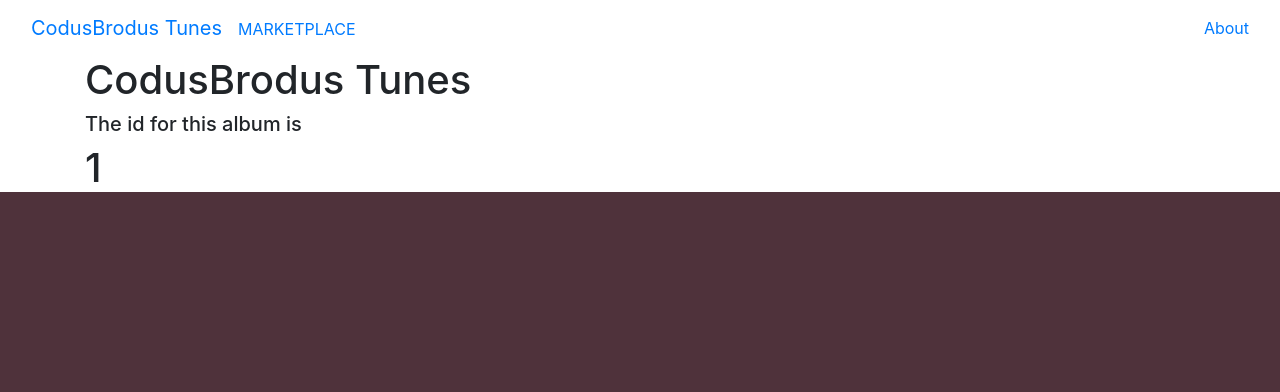
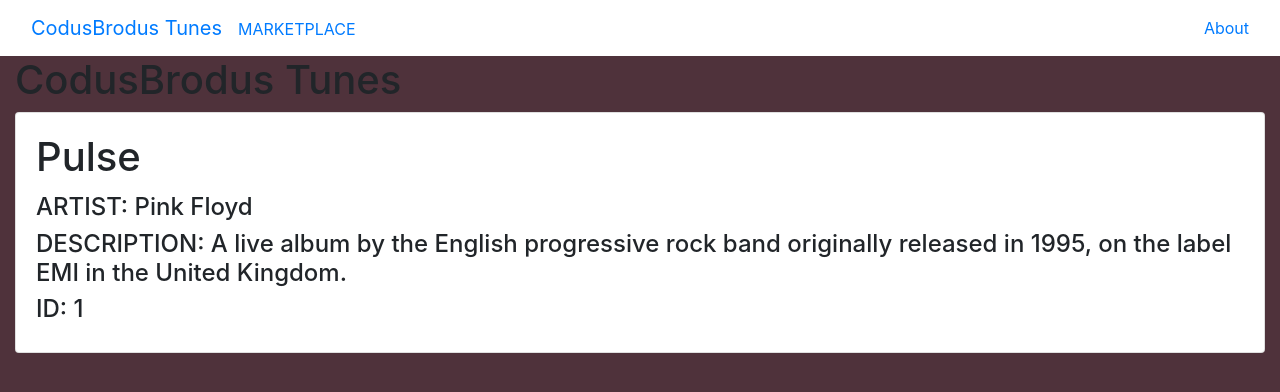
Before and after one commit to bigplans47/js_angular_week4_music_store, an Angular app: page /albums/1 in a window 1280 px wide. Shown: the top 392 px of the page. Built offline with nearby package versions, Linux system fonts and the light colour scheme.

Commit message:
Add album.service. Add onInit functions for services in two components.

```diff
--- a/package.json
+++ b/package.json
@@ -4,7 +4,7 @@
   "license": "MIT",
   "scripts": {
     "ng": "ng",
-    "start": "ng serve",
+    "start": "ng serve --open",
     "build": "ng build --prod",
     "test": "ng test",
     "lint": "ng lint",
--- a/src/app/album-detail/album-detail.component.css
+++ b/src/app/album-detail/album-detail.component.css
@@ -0,0 +1,3 @@
+div.container {
+  background-color: #4F323B;
+}
--- a/src/app/album-detail/album-detail.component.html
+++ b/src/app/album-detail/album-detail.component.html
@@ -1 +1,9 @@
-<h5>The id for this album is</h5><h1>{{albumId}}</h1>
+<div class="card">
+  <div class="card-body">
+    <h1 class="card-title">{{albumToShow.title}}</h1>
+    <h4>ARTIST: {{albumToShow.artist}}</h4>
+    <h4>DESCRIPTION: {{albumToShow.description}}</h4>
+    <h4>ID: {{albumToShow.id}}</h4>
+  </div>
+
+</div>
--- a/src/app/album-detail/album-detail.component.ts
+++ b/src/app/album-detail/album-detail.component.ts
@@ -2,20 +2,28 @@ import { Component, OnInit } from '@angular/core';
 import { ActivatedRoute, Params } from '@angular/router';
 import { Location } from '@angular/common';
 import { Album } from '../album.model';
+import { AlbumService } from '../album.service';
 
 @Component({
   selector: 'app-album-detail',
   templateUrl: './album-detail.component.html',
-  styleUrls: ['./album-detail.component.css']
+  styleUrls: ['./album-detail.component.css'],
+  providers: [AlbumService]
 })
 export class AlbumDetailComponent implements OnInit {
   albumId: number = null;
-  constructor(private route: ActivatedRoute, private location: Location) { }
+  albumToShow: Album;
+  constructor(
+    private route: ActivatedRoute,
+    private location: Location,
+    private albumService: AlbumService
+  ) { }
 
   ngOnInit() {
     this.route.params.forEach((urlParameters) => {
       this.albumId = parseInt(urlParameters['id']);
     });
+    this.albumToShow = this.albumService.albumById(this.albumId);
   }
 
 }
--- /dev/null
+++ b/src/app/album.service.ts
@@ -0,0 +1,21 @@
+import { Injectable } from '@angular/core';
+import { Album } from './album.model';
+import { ALBUMS } from './mock-albums'
+
+@Injectable()
+export class AlbumService {
+
+  constructor() { }
+  getAlbums() {
+    return ALBUMS;
+  }
+
+  albumById(id: number) {
+    for (var i = 0; i < ALBUMS.length - 1; i++) {
+      if (ALBUMS[i].id === id) {
+        return ALBUMS[i];
+      }
+    }
+  }
+
+}
--- a/src/app/app.component.css
+++ b/src/app/app.component.css
@@ -1,3 +1,5 @@
-html {
+.container {
   background-color: #4F323B;
+  margin: 0px;
+  max-width: 100%;
 }
--- a/src/app/marketplace/marketplace.component.ts
+++ b/src/app/marketplace/marketplace.component.ts
@@ -1,31 +1,24 @@
 import { Component, OnInit } from '@angular/core';
 import { Album } from '../album.model';
 import { Router } from '@angular/router';
-
+import { AlbumService } from '../album.service';
 
 
 @Component({
   selector: 'app-marketplace',
   templateUrl: './marketplace.component.html',
-  styleUrls: ['./marketplace.component.css']
+  styleUrls: ['./marketplace.component.css'],
+  providers: [AlbumService]
 })
-export class MarketplaceComponent  {
-  albums: Album[] = [
-   new Album("Pulse", "Pink Floyd",
-       "A live  album by the English progressive rock band originally released in 1995, on the label EMI in the United Kingdom.", 1),
-   new Album("Funhouse", "The Stooges",
-       "The second  album from the American rock band, released in 1970 by Elektra Records.", 2),
-   new Album("Twilight of the Thunder God", "Amon Amarth",
-       "Seventh album by the Swedish band, released in 2008, based on Thor's battle with the serpent Jörmungandr.", 3),
-   new Album("Dilate", "Ani DiFranco",
-       "Her highest-selling and most acclaimed album, released in 1996.", 4),
-   new Album("Chopin - Complete Nocturnes", "Brigitte Engerer",
-       "Released in 2010, this is Engerer's own rendition of the classical composer Chopin.", 5),
-   new Album("Axis Bold As Love", "The Jimi Hendrix Experience",
-       "Second studio album by the English-American band, released in 1967.", 6)
-  ];
 
-  constructor(private router: Router) {}
+export class MarketplaceComponent implements OnInit {
+  albums: Album[];
+
+  constructor(private router: Router, private albumService: AlbumService) {}
+
+  ngOnInit() {
+    this.albums = this.albumService.getAlbums();
+  }
 
   goToDetailPage(param: Album) {
     this.router.navigate(['albums', param.id])
--- /dev/null
+++ b/src/app/mock-albums.ts
@@ -0,0 +1,16 @@
+import { Album } from './album.model';
+
+export const ALBUMS: Album[] = [
+ new Album("Pulse", "Pink Floyd",
+     "A live  album by the English progressive rock band originally released in 1995, on the label EMI in the United Kingdom.", 1),
+ new Album("Funhouse", "The Stooges",
+     "The second  album from the American rock band, released in 1970 by Elektra Records.", 2),
+ new Album("Twilight of the Thunder God", "Amon Amarth",
+     "Seventh album by the Swedish band, released in 2008, based on Thor's battle with the serpent Jörmungandr.", 3),
+ new Album("Dilate", "Ani DiFranco",
+     "Her highest-selling and most acclaimed album, released in 1996.", 4),
+ new Album("Chopin - Complete Nocturnes", "Brigitte Engerer",
+     "Released in 2010, this is Engerer's own rendition of the classical composer Chopin.", 5),
+ new Album("Axis Bold As Love", "The Jimi Hendrix Experience",
+     "Second studio album by the English-American band, released in 1967.", 6)
+];
```
Also changed, not shown: src/styles.css (line endings or trailing spaces), 2 other files (tests, documents, lock files or other folders).
